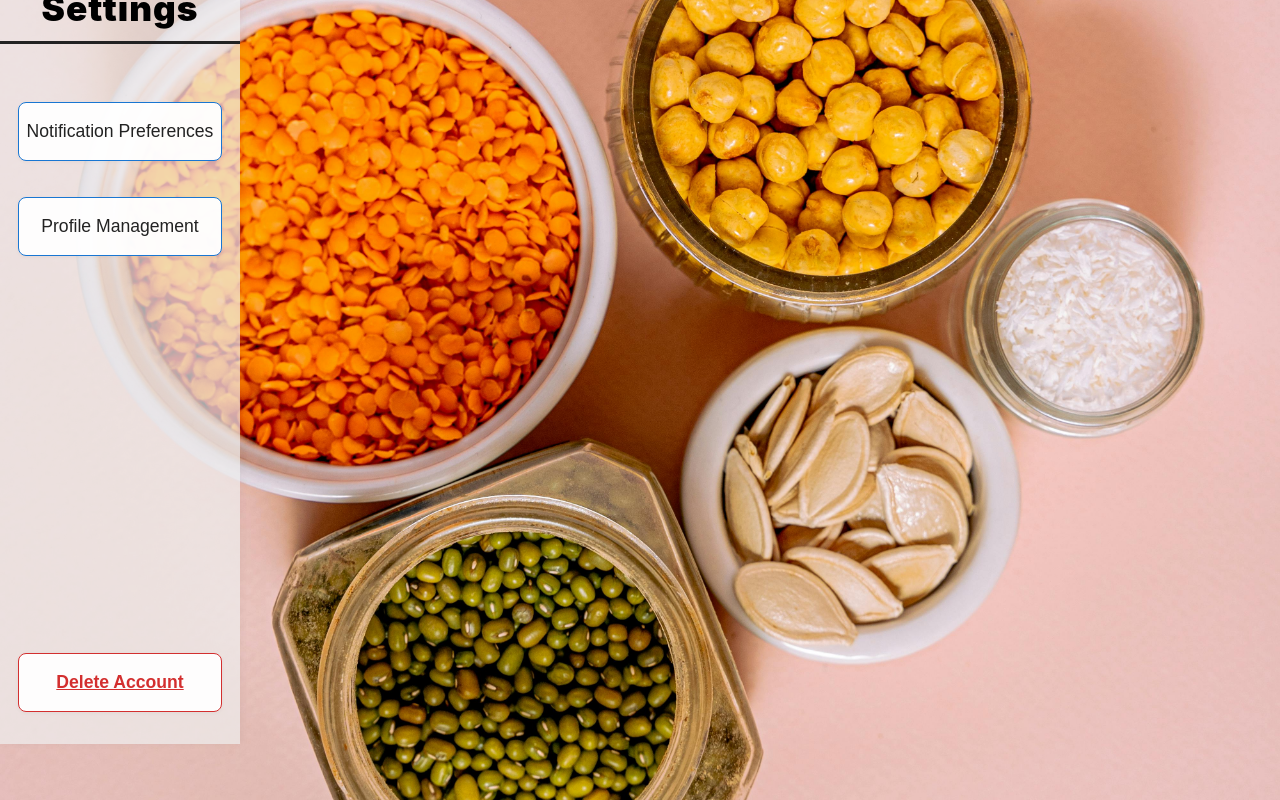
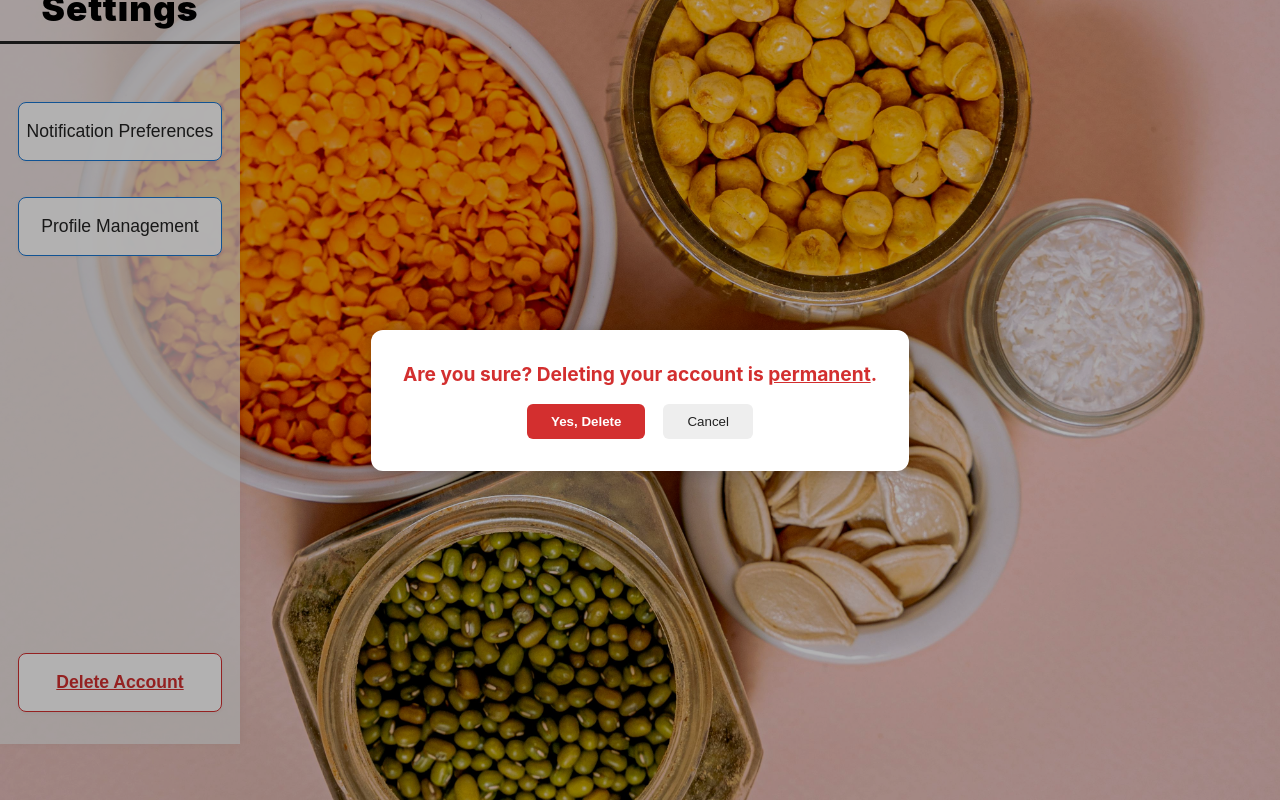
Before and after one commit to lkbosak/PantryPanda, a React (Create React App) app in the folder client/my-app/: page /settings in a window 1280 px wide. Both pictures are taken after a click on the button "Delete Account". Shown: the part 148-948 px from the top of the page. Built offline with nearby package versions, Linux system fonts and the light colour scheme.

Commit message:
Restore delete account confirmation and logout feature in UserSettings

```diff
--- a/client/my-app/src/UserSettings.tsx
+++ b/client/my-app/src/UserSettings.tsx
@@ -53,6 +53,25 @@ const contentStyle: React.CSSProperties = {
 
 const UserSettings = () => {
   const [openTab, setOpenTab] = useState<'profile' | 'notifications' | null>(null);
+  const [showConfirm, setShowConfirm] = useState(false);
+  const [redirect, setRedirect] = useState(false);
+  React.useEffect(() => {
+    if (redirect) {
+      window.location.replace('/');
+    }
+  }, [redirect]);
+  const handleDelete = () => {
+    setShowConfirm(true);
+  };
+  const confirmDelete = () => {
+    localStorage.removeItem('mockUser');
+    localStorage.removeItem('mockUserLoggedIn');
+    setShowConfirm(false);
+    setRedirect(true);
+  };
+  const cancelDelete = () => {
+    setShowConfirm(false);
+  };
   return (
     <div
       style={{
@@ -142,9 +161,39 @@ const UserSettings = () => {
               boxShadow: '0 1px 4px rgba(0,0,0,0.04)',
               transition: 'background 0.2s',
             }}
+            onClick={handleDelete}
           >
             Delete Account
           </button>
+          {showConfirm && (
+            <div style={{
+              position: 'fixed',
+              top: 0,
+              left: 0,
+              width: '100vw',
+              height: '100vh',
+              background: 'rgba(0,0,0,0.3)',
+              display: 'flex',
+              alignItems: 'center',
+              justifyContent: 'center',
+              zIndex: 9999,
+            }}>
+              <div style={{
+                background: 'white',
+                borderRadius: '12px',
+                padding: '32px',
+                boxShadow: '0 2px 16px rgba(0,0,0,0.18)',
+                textAlign: 'center',
+                minWidth: '320px',
+              }}>
+                <div style={{fontSize: '1.2rem', color: '#d32f2f', fontWeight: 700, marginBottom: '18px'}}>
+                  Are you sure? Deleting your account is <span style={{textDecoration: 'underline'}}>permanent</span>.
+                </div>
+                <button onClick={confirmDelete} style={{marginRight: '18px', padding: '10px 24px', background: '#d32f2f', color: 'white', border: 'none', borderRadius: '6px', fontWeight: 700, cursor: 'pointer'}}>Yes, Delete</button>
+                <button onClick={cancelDelete} style={{padding: '10px 24px', background: '#eee', color: '#222', border: 'none', borderRadius: '6px', fontWeight: 500, cursor: 'pointer'}}>Cancel</button>
+              </div>
+            </div>
+          )}
         </div>
       </aside>
       <main style={contentStyle}>
```
